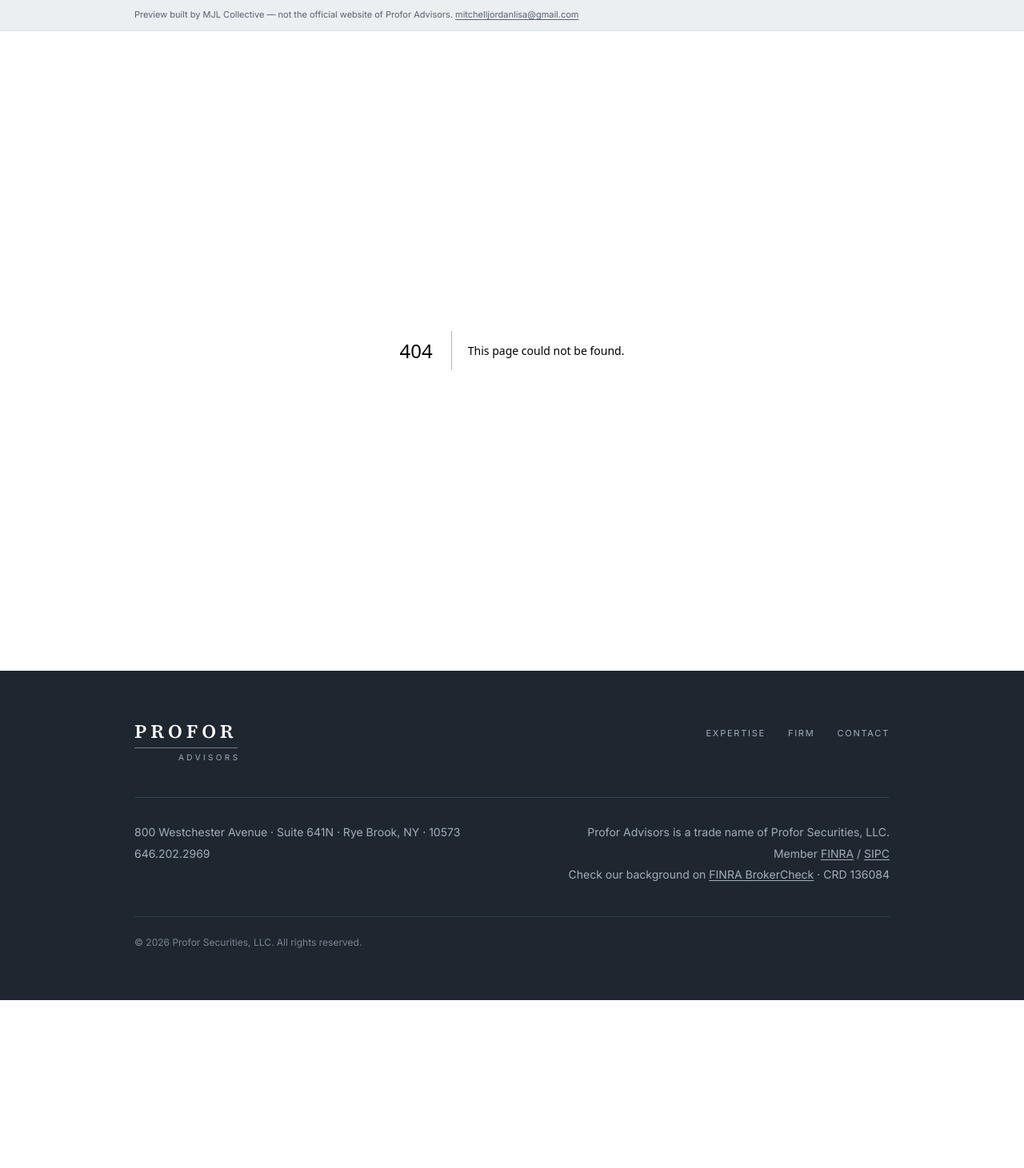
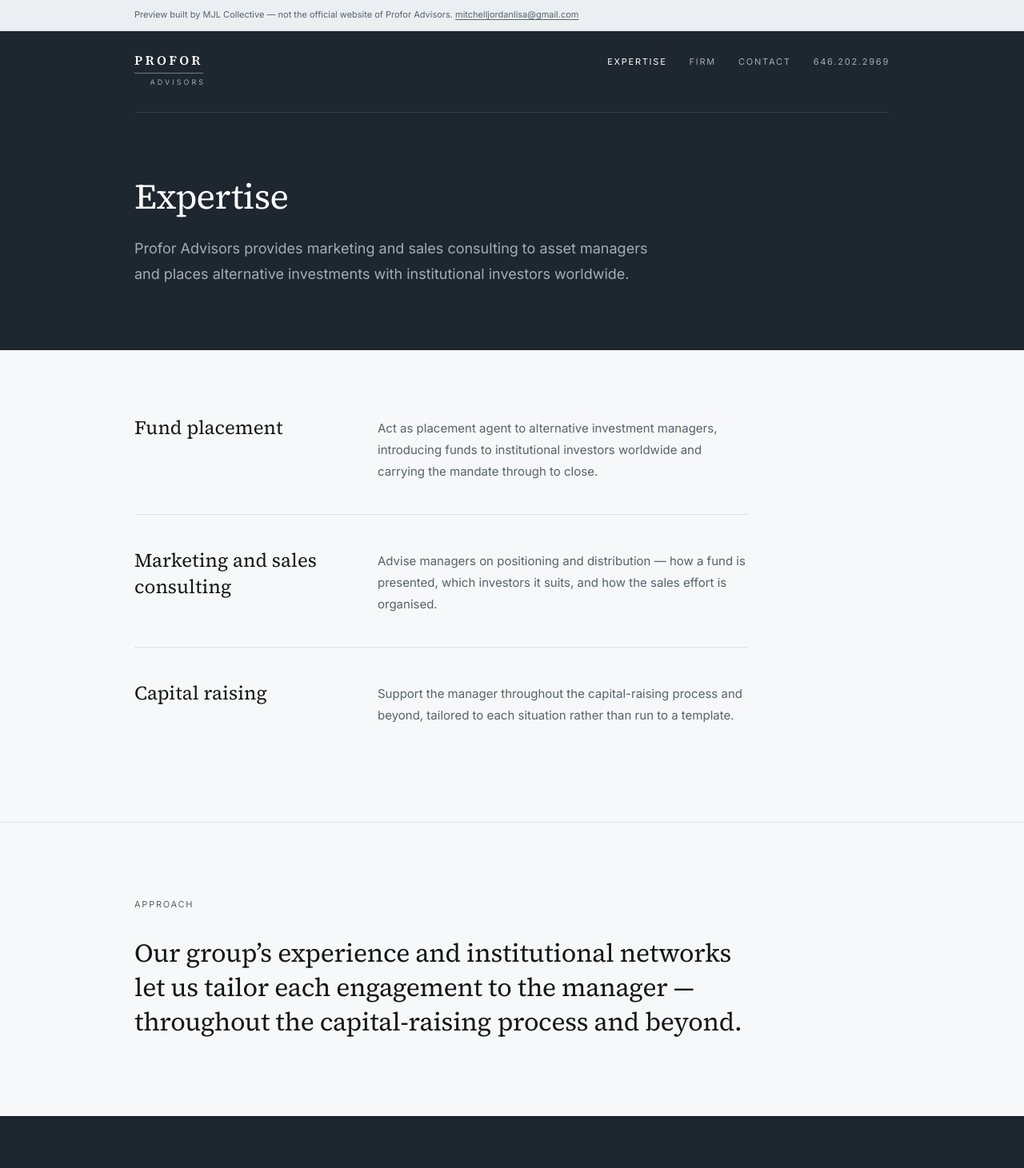
Before and after one commit to mitchell-lisa/Profor-Advisors, a Next.js app: page /expertise in a window 1280 px wide. Before the commit this address had no page. Shown: the top 1461 px of the page at 80% size. Before the commit the page ends 1251 px from the top, so only its background shows below. Built offline with nearby package versions, Linux system fonts and the light colour scheme.

Commit message:
Add Expertise page with metadata and layout

```diff
--- /dev/null
+++ b/src/app/expertise/page.tsx
@@ -0,0 +1,51 @@
+import type { Metadata } from "next";
+import { business } from "@/lib/business";
+import { PageMasthead } from "@/components/chrome";
+
+export const metadata: Metadata = {
+  title: `Expertise — ${business.name}`,
+  description: business.lede ?? undefined,
+};
+
+export default function Expertise() {
+  return (
+    <main id="top" className="flex-1">
+      <PageMasthead
+        current="/expertise"
+        title="Expertise"
+        lede={business.lede}
+      />
+
+      <section>
+        <div className="mx-auto max-w-5xl px-6 py-16 sm:px-10 sm:py-20">
+          <dl className="max-w-3xl">
+            {business.focus.map((item) => (
+              <div
+                key={item.title}
+                className="border-t border-rule py-10 first:pt-0 first:border-t-0 sm:flex sm:gap-12"
+              >
+                <dt className="font-serif text-2xl leading-snug sm:w-64 sm:shrink-0">
+                  {item.title}
+                </dt>
+                <dd className="mt-4 text-[0.9375rem] leading-[1.8] text-muted sm:mt-1">
+                  {item.body}
+                </dd>
+              </div>
+            ))}
+          </dl>
+        </div>
+      </section>
+
+      {business.approach && (
+        <section className="border-t border-rule">
+          <div className="mx-auto max-w-5xl px-6 py-16 sm:px-10 sm:py-24">
+            <p className="eyebrow text-muted">Approach</p>
+            <p className="mt-8 max-w-3xl font-serif text-2xl leading-[1.4] tracking-[-0.01em] text-balance sm:text-[2rem] sm:leading-[1.35]">
+              {business.approach}
+            </p>
+          </div>
+        </section>
+      )}
+    </main>
+  );
+}
```
